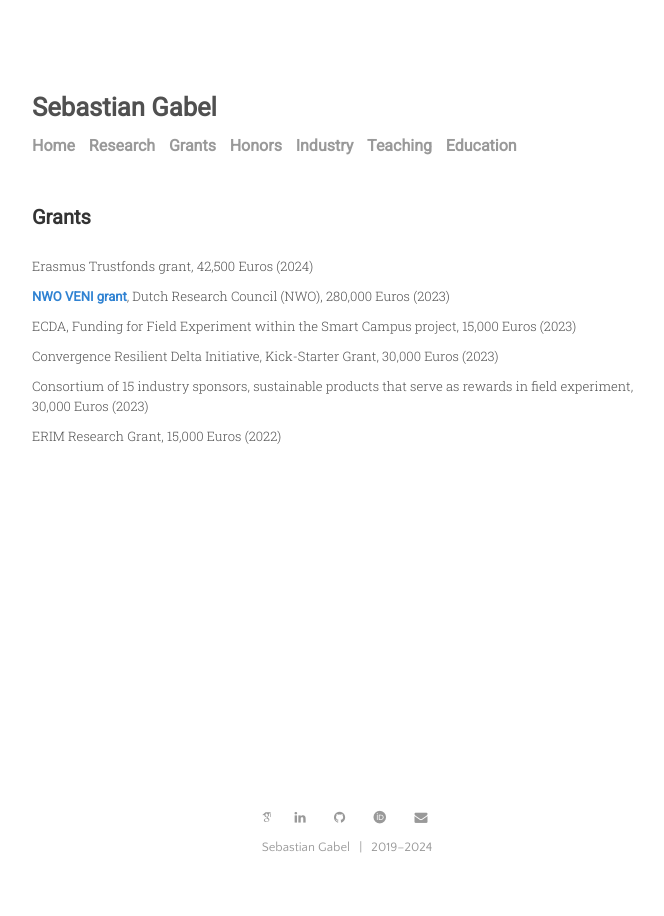
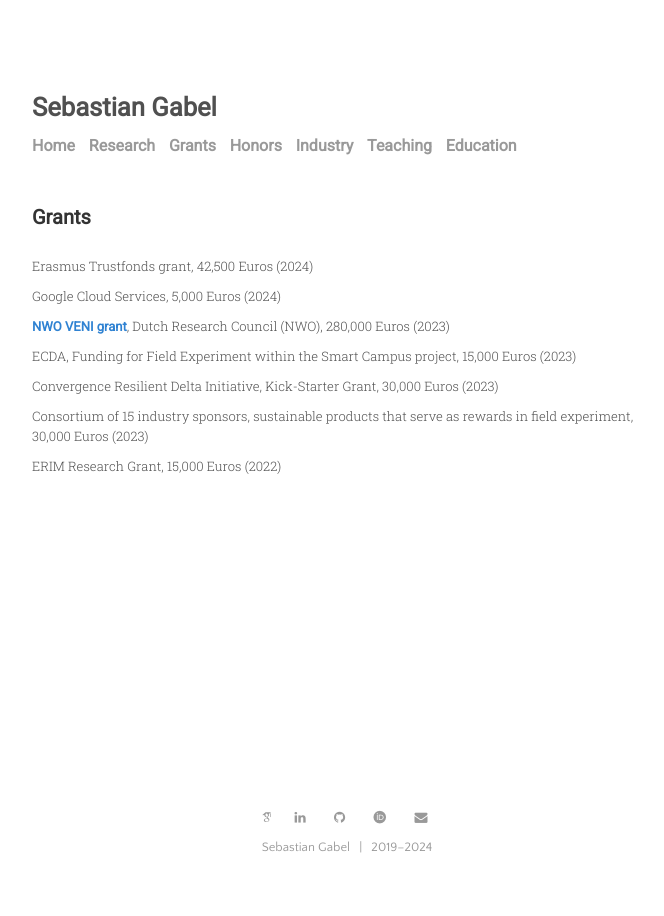
Before and after one commit to sbstn-gbl/sbstn-gbl.github.io, a Jekyll site: the page built from menu/grants.md, in a window 1280 px wide. Shown: the whole page, without its empty margins (293-957 px from the left). Built offline with Jekyll 4.4.1, drawn with Linux system fonts in a browser that asks for light colours; some web fonts are replaced.

Commit message:
updated grants

```diff
--- a/menu/grants.md
+++ b/menu/grants.md
@@ -6,6 +6,7 @@ title: Grants
 
 <list><br></list>
 <list>Erasmus Trustfonds grant, 42,500 Euros (2024)</list>
+<list>Google Cloud Services, 5,000 Euros (2024)</list>
 <list><me>NWO VENI grant</me>, Dutch Research Council (NWO), 280,000 Euros (2023)</list>
 <list>ECDA, Funding for Field Experiment within the Smart Campus project, 15,000 Euros (2023)</list>
 <list>Convergence Resilient Delta Initiative, Kick-Starter Grant, 30,000 Euros (2023)</list>
```
